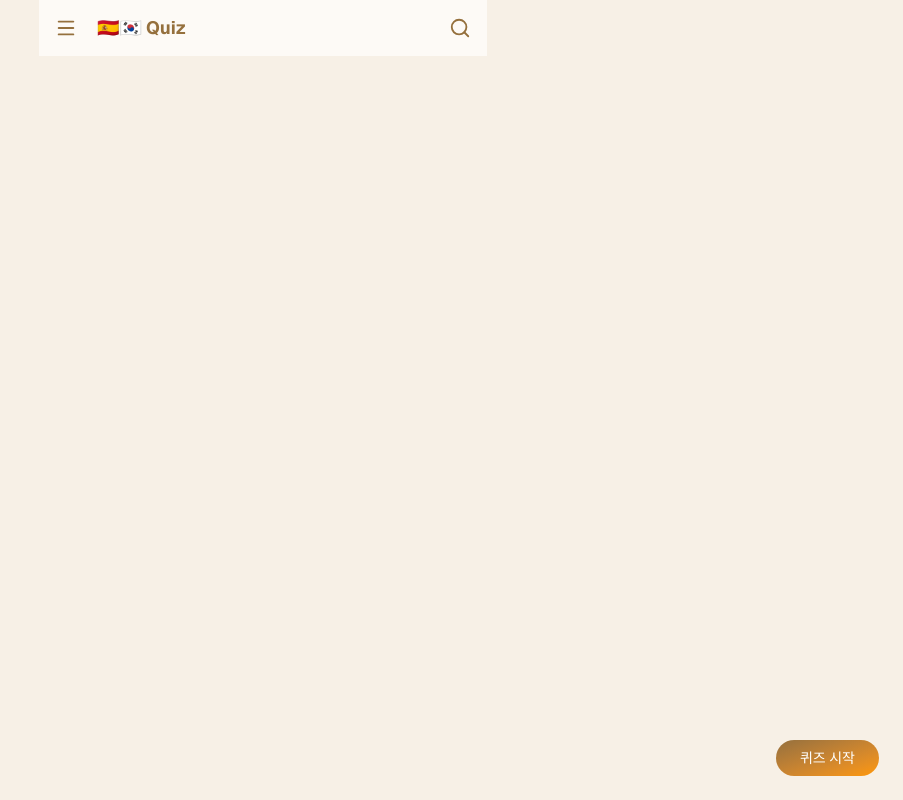
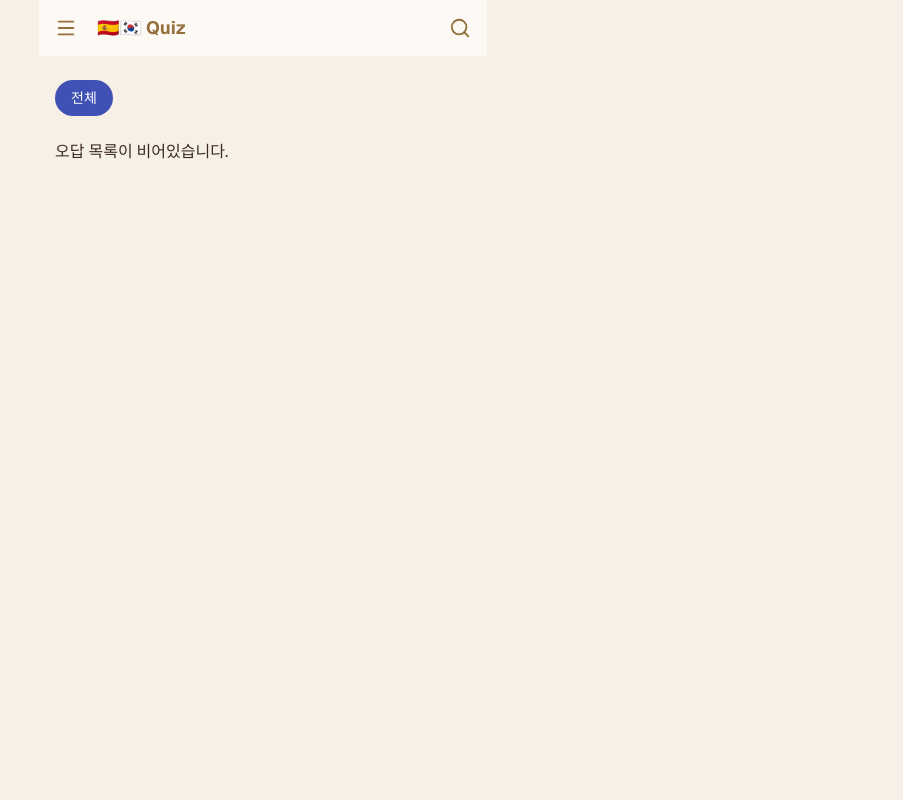
Before and after one commit to chriskwork/voca-quiz, a Next.js app: page /notes in a window 1280 px wide. Shown: the whole page, without its empty margins (377-1280 px from the left). Built offline with nearby package versions, Linux system fonts and the light colour scheme.

Commit message:
Always use all data(ko) for answer options

```diff
--- a/app/notes/page.tsx
+++ b/app/notes/page.tsx
@@ -7,6 +7,8 @@ import { useRouter } from "next/navigation";
 export default function NotePage() {
   const [notes, setNotes] = useState<WrongNote[]>([]);
   const router = useRouter();
+  // Filter tema
+  const [selectedTema, setSelectedTema] = useState<string | null>(null);
 
   useEffect(() => {
     // getWrongNotes data
@@ -17,11 +19,38 @@ export default function NotePage() {
     load();
   }, []);
 
+  // 테마
+  const temas = [...new Set(notes.map((n) => n.tema))];
+  // 필터된 목록 계산
+  const filtered = selectedTema ? notes.filter((n) => n.tema === selectedTema) : notes;
+
+  const chipStyleDefault = "shrink-0 bg-tema-brown px-4 py-2 rounded-4xl text-white";
+  const chipStyleSelected = "shrink-0 bg-tema-blue px-4 py-2 rounded-4xl text-white";
+
   return (
     <div className="px-4 py-6">
+      {/* 테마 필터 chip */}
+      <div className="flex items-center gap-4 mb-6 overflow-x-auto scrollbar-hide text-sm">
+        <button
+          onClick={() => setSelectedTema(null)}
+          className={selectedTema === null ? chipStyleSelected : chipStyleDefault}
+        >
+          전체
+        </button>
+        {temas.map((t) => (
+          <button
+            key={t}
+            onClick={() => setSelectedTema(t)}
+            className={selectedTema === t ? chipStyleSelected : chipStyleDefault}
+          >
+            {t}
+          </button>
+        ))}
+      </div>
+
       <ul>
-        {notes.map((note) => (
-          <li key={note.id} className="mb-1">
+        {filtered.map((note) => (
+          <li key={note.id} className="mb-2">
             <div className="flex justify-between text-md">
               <div>
                 <span>{note.spanish}</span>
@@ -33,12 +62,16 @@ export default function NotePage() {
         ))}
       </ul>
 
+      {notes.length > 0 ? (
         <button
           onClick={() => router.replace(`/quiz/notes`)}
           className="right-6 bottom-6 fixed bg-linear-to-br from-tema-brown to-tema-orange px-6 py-2 rounded-4xl text-white text-sm"
         >
           퀴즈 시작
         </button>
+      ) : (
+        <h1>오답 목록이 비어있습니다.</h1>
+      )}
     </div>
   );
 }
```
Lines whose indentation alone changed are shown as unchanged.
